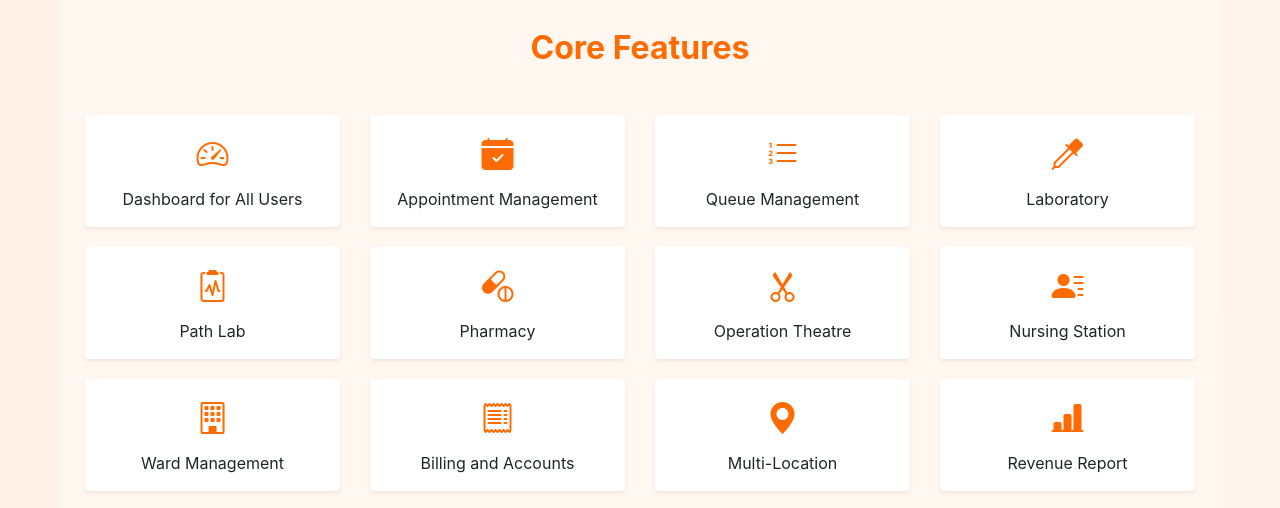
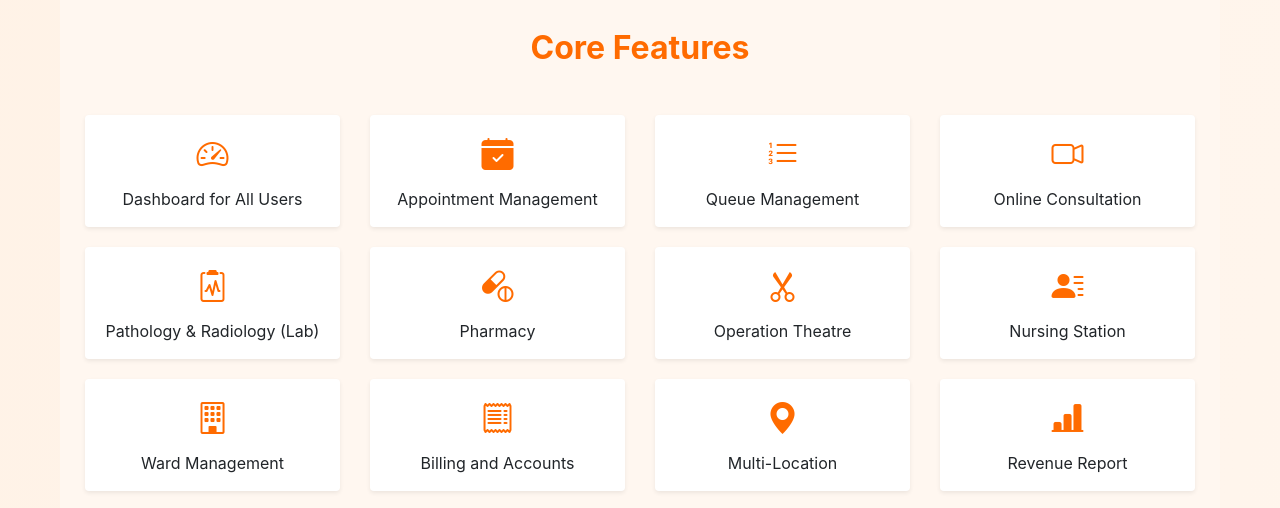
Before and after one commit to anilbarmola/HMS, a plain HTML site: page index.html in a window 1280 px wide. Shown: the part 1080-1588 px from the top of the page. Drawn offline with nearby package versions, Linux system fonts and the light colour scheme.

Commit message:
Update index.html

```diff
--- a/index.html
+++ b/index.html
@@ -81,15 +81,15 @@
 
       <div class="col">
         <div class="feature-card text-center p-3 rounded shadow-sm h-100">
-          <i class="bi bi-eyedropper feature-icon"></i>
-          <p class="mt-2 mb-0">Laboratory</p>
+          <i class="bi bi-camera-video feature-icon"></i>
+          <p class="mt-2 mb-0">Online Consultation</p>
         </div>
       </div>
 
       <div class="col">
         <div class="feature-card text-center p-3 rounded shadow-sm h-100">
           <i class="bi bi-clipboard2-pulse feature-icon"></i>
-          <p class="mt-2 mb-0">Path Lab</p>
+          <p class="mt-2 mb-0">Pathology & Radiology (Lab)</p>
         </div>
       </div>
 
```
